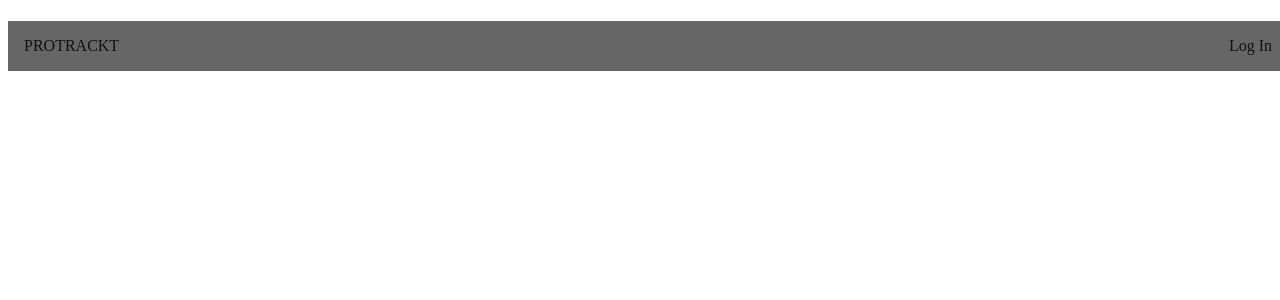
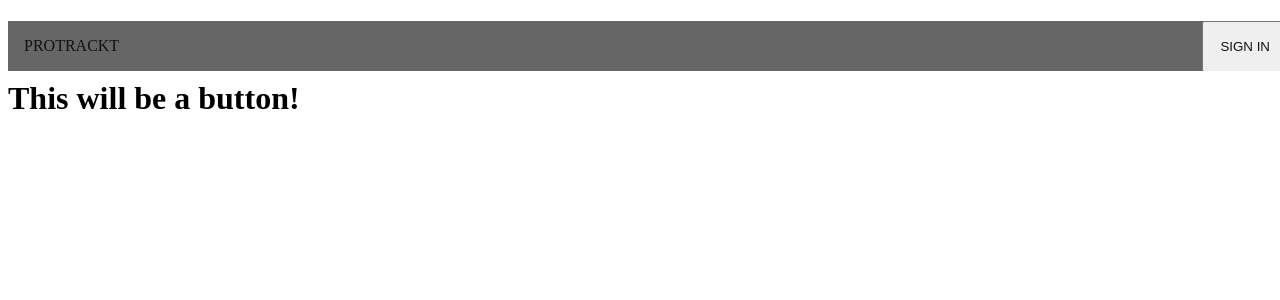
Before and after one commit to leegenes/protrackt-frontend, a React app: page /overview in a window 1280 px wide. Shown: the top 300 px of the page. Built offline with nearby package versions, Linux system fonts and the light colour scheme; the HTML template or start-up script is replaced by a standard one.

Commit message:
break up App to components

```diff
--- a/src/App.js
+++ /dev/null
@@ -1,58 +0,0 @@
-import React from 'react';
-import {
-  BrowserRouter as Router,
-  Route,
-  Link,
-  Redirect,
-  withRouter
-} from 'react-router-dom';
-
-import styles from './app.css';
-
-const Home = () => (
-  <h1>You made it home</h1>
-)
-
-const Login = () => (
-    <div className={styles.formcontainer}>
-      <div className={styles.formblock}>
-        <form>
-            <input className={styles.formfield}
-              type="text" name="username" placeholder="Username"  />
-            <br />
-            <input className={styles.formfield}
-              type="password" name="password" placeholder="Password" />
-            <br />
-            <input className={styles.formfield} type="submit" value="Submit" />
-        </form>
-      </div>
-    </div>
-)
-
-const Overview = () => (
-  <h1>This is where projects will be</h1>
-)
-
-const LoginState = () => (
-  <Link className={[styles.navlink, styles.navlinkloginstatus].join(' ')}
-    id="nav-link-loginstatus" to="/login">Log In</Link>
-)
-
-
-// TODO: make navbar fixed and remaining page start at 50px
-const Navigation = () => (
-  <Router>
-    <div>
-      <div className={styles.navbar}>
-        <Link className={[styles.navlink, styles.navlinklogo].join(' ')}
-          id="nav-link-logo" to="/">PROTRACKT</Link>
-        <LoginState />
-      </div>
-      <Route exact path="/" component={Home} />
-      <Route path="/overview" component={Overview} />
-      <Route path="/login" component={Login} />
-    </div>
-  </Router>
-)
-
-export default Navigation;
--- /dev/null
+++ b/src/Landing.js
@@ -0,0 +1,13 @@
+import React from 'react';
+
+const SignUpButton = () => (
+  <h1>This will be a button!</h1>
+)
+
+const Landing = () => (
+  <div>
+    <h1>You made it home</h1>
+    <SignUpButton />
+  </div>
+)
+export default Landing;
--- /dev/null
+++ b/src/Navigation.js
@@ -0,0 +1,37 @@
+import React from 'react';
+import SignIn from './SignIn';
+
+import {
+  BrowserRouter as Router,
+  Route,
+  Link} from 'react-router-dom';
+import styles from './app.css';
+
+class SignInButton extends React.Component {
+  constructor(props) {
+    super(props);
+    this.state = { modalActive: false };
+    this.onButtonClick = this.onButtonClick.bind(this);
+  }
+
+  onButtonClick() {
+    <SignIn />
+  }
+
+  render() {
+    return(
+    <button className={[styles.navlink, styles.navlinkloginstatus].join(' ')}
+     onClick={this.onButtonClick}>SIGN IN</button>)
+  }
+}
+
+const Navigation = () => (
+    <div>
+      <div className={styles.navbar}>
+        <a className={[styles.navlink, styles.navlinklogo].join(' ')}
+          id="nav-link-logo" href="/">PROTRACKT</a>
+        <SignInButton />
+      </div>
+    </div>
+)
+export default Navigation;
--- /dev/null
+++ b/src/SignIn.js
@@ -0,0 +1,45 @@
+import React from 'react';
+
+const SignInForm = () => (
+  <div>
+      <form>
+          <input className={styles.formfield}
+            type="text" name="username" placeholder="Username"  />
+          <br />
+          <input className={styles.formfield}
+            type="password" name="password" placeholder="Password" />
+          <br />
+          <input className={styles.formfield} type="submit" value="Submit" />
+      </form>
+  </div>
+)
+
+function ShowSignIn(props) {
+  const modalActive = props.modalActive;
+
+  if (modalActive) {
+    return <div>
+        <div className='modalDialog'>
+          <h2>Modal</h2>
+          <p>This is a sample modal</p>
+        </div>
+    </div>;
+  }
+}
+
+class SignIn extends React.Component {
+  constructor(props) {
+    super(props);
+  }
+  render () {
+    return (
+      <div>
+          <div className='modalDialog'>
+            <h2>Modal</h2>
+            <p>This is a sample modal</p>
+          </div>
+      </div>
+    );
+  }
+}
+export default SignIn;
--- /dev/null
+++ b/src/SignUp.js
@@ -0,0 +1,49 @@
+import React from 'react';
+
+function ReturnUserGreeting() {
+  return <div>
+  <h1>Welcome back!</h1>
+  <h2>Sign in</h2>
+  </div>;
+}
+
+function NewUserGreeting() {
+  return <div>
+  <h1>Wow! We are excited you are here!</h1>
+  <h2>Sign up</h2>
+  </div>;
+}
+
+function Greeting(props) {
+  const isUser = props.isUser;
+  if (isUser) {
+    return ReturnUserGreeting;
+  }
+  return NewUserGreeting;
+}
+
+const SignUpInForm = () => (
+  <div>
+    <div>
+      <form>
+          <input className={styles.formfield}
+            type="text" name="username" placeholder="Username"  />
+          <br />
+          <input className={styles.formfield}
+            type="password" name="password" placeholder="Password" />
+          <br />
+          <input className={styles.formfield} type="submit" value="Submit" />
+      </form>
+    </div>
+  </div>
+)
+
+class SignUpIn extends React.Component {
+  render () {
+    <div>
+      <Greeting isUser={props.isUser} />
+      <Form />
+    </div>
+  };
+}
+export default SignUpIn;
--- a/src/main.js
+++ b/src/main.js
@@ -1,12 +1,37 @@
 import React from 'react';
 import ReactDOM from 'react-dom';
-// import Navigation from './Navigation';
-// import SignUp from './SignUp'
-import Navigation from './App'
+import Navigation from './Navigation';
+import Landing from './Landing';
+import SignIn from './SignIn';
+import SignUp from './SignUp';
+
+import {
+  BrowserRouter as Router,
+  Route,
+  Switch} from 'react-router-dom';
+
+const Main = () => (
+  <div>
+    <Switch>
+      <Route path="/" component={Landing} />
+    </Switch>
+  </div>
+)
+
+const App = () => (
+  <div>
+    <Navigation />
+    <Main />
+  </div>
+)
 
 document.addEventListener('DOMContentLoaded', function () {
   ReactDOM.render(
-    <Navigation />,
+    <div>
+      <Router>
+        <App />
+      </Router>
+    </div>,
     document.getElementById('root')
   );
 });
```
